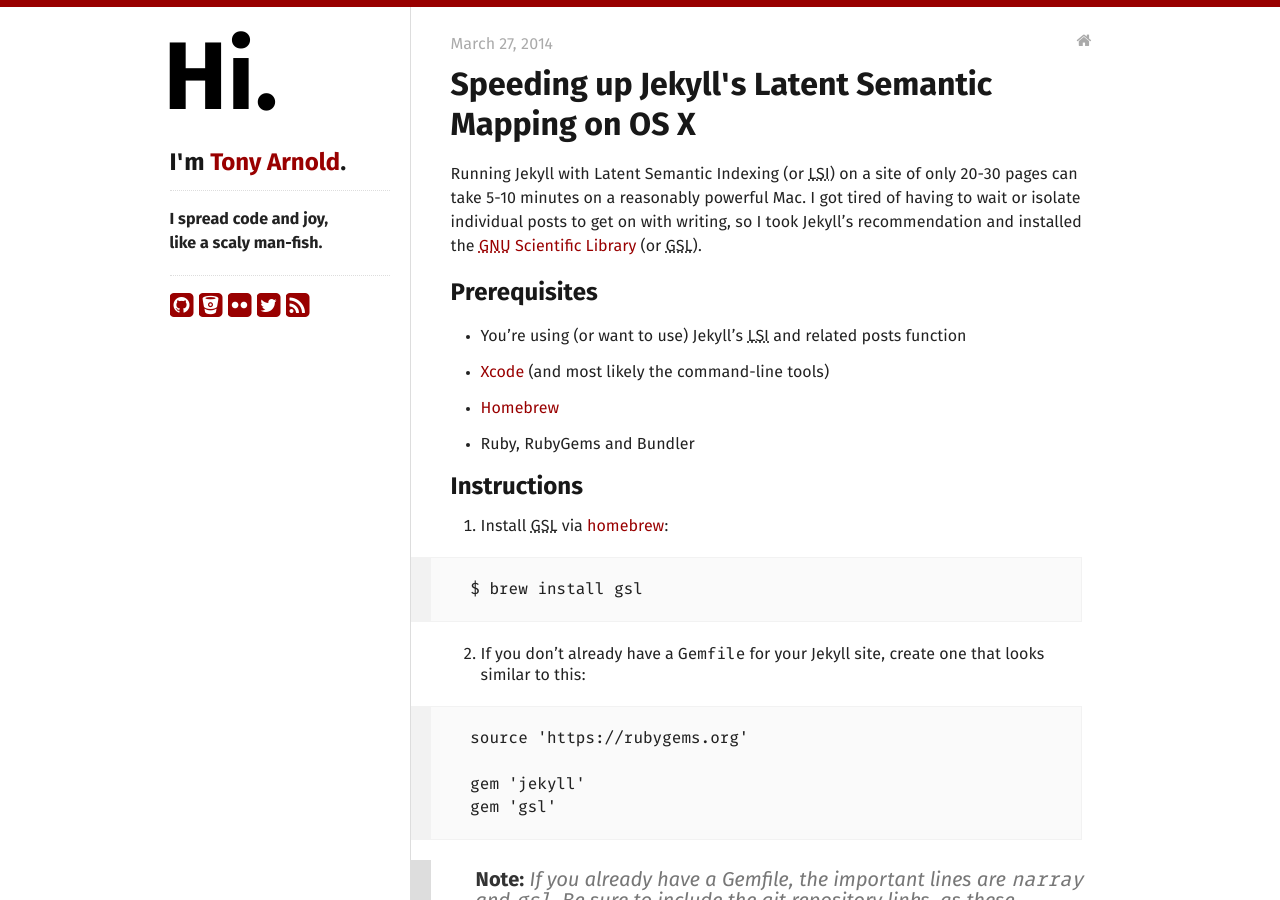
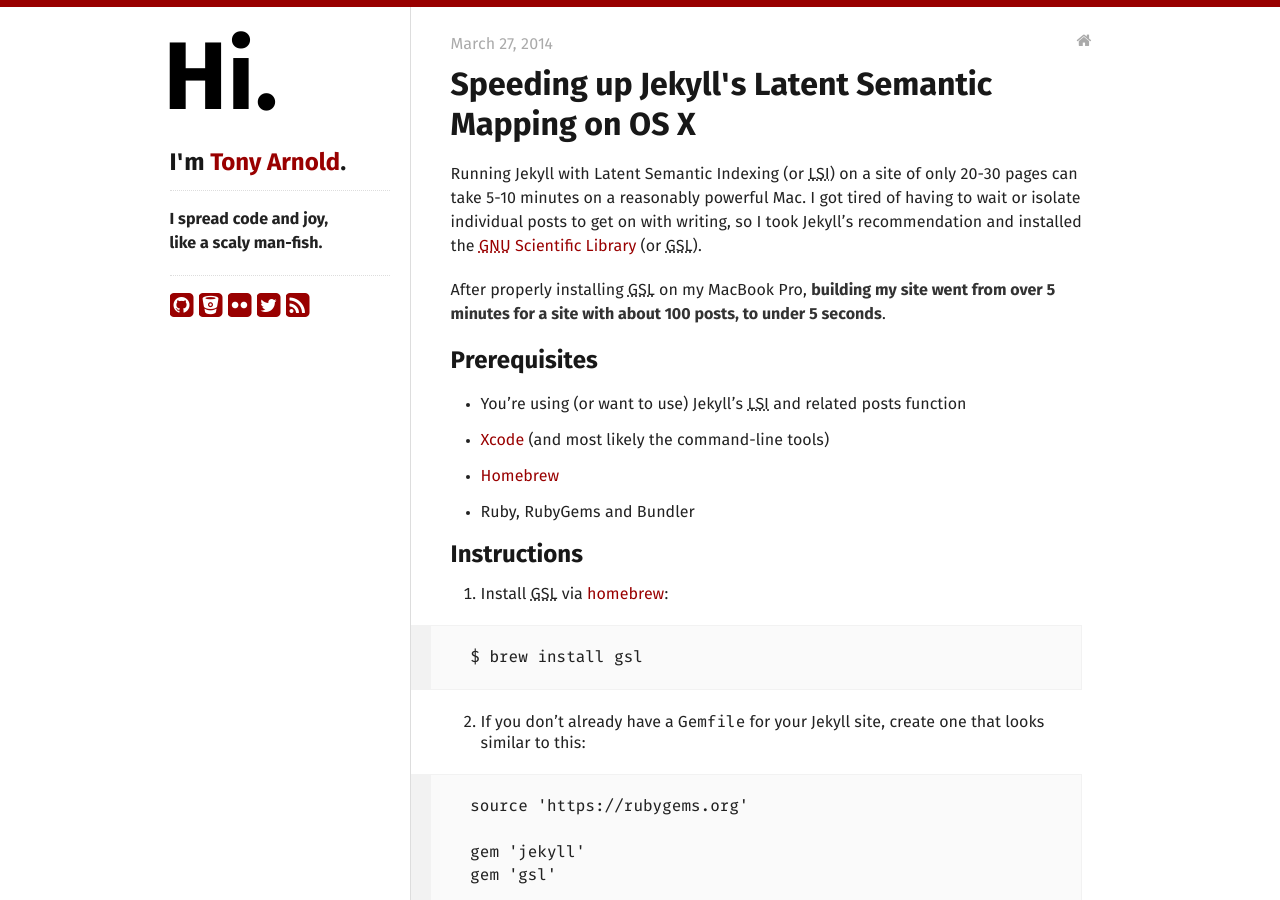
Before and after one commit to tonyarnold/tonyarnold.github.io, a Jekyll site: the page built from _posts/2014-03-27-speeding-up-jekylls-latent-semantic-mapping.md, in a window 1280 px wide and 900 px high. Built offline with Jekyll 4.4.1, drawn with Linux system fonts in a browser that asks for light colours; nearby versions of some CDN libraries.

Commit message:
Reintroduce selling point of post

```diff
--- a/_posts/2014-03-27-speeding-up-jekylls-latent-semantic-mapping.md
+++ b/_posts/2014-03-27-speeding-up-jekylls-latent-semantic-mapping.md
@@ -13,6 +13,8 @@ published: true
 ---
 
 Running Jekyll with Latent Semantic Indexing (or LSI) on a site of only 20-30 pages can take 5-10 minutes on a reasonably powerful Mac. I got tired of having to wait or isolate individual posts to get on with writing, so I took Jekyll's recommendation and installed the [GNU Scientific Library](http://www.gnu.org/software/gsl/) (or GSL).
+
+After properly installing GSL on my MacBook Pro, **building my site went from over 5 minutes for a site with about 100 posts, to under 5 seconds**.
 
 ## Prerequisites
 
```
